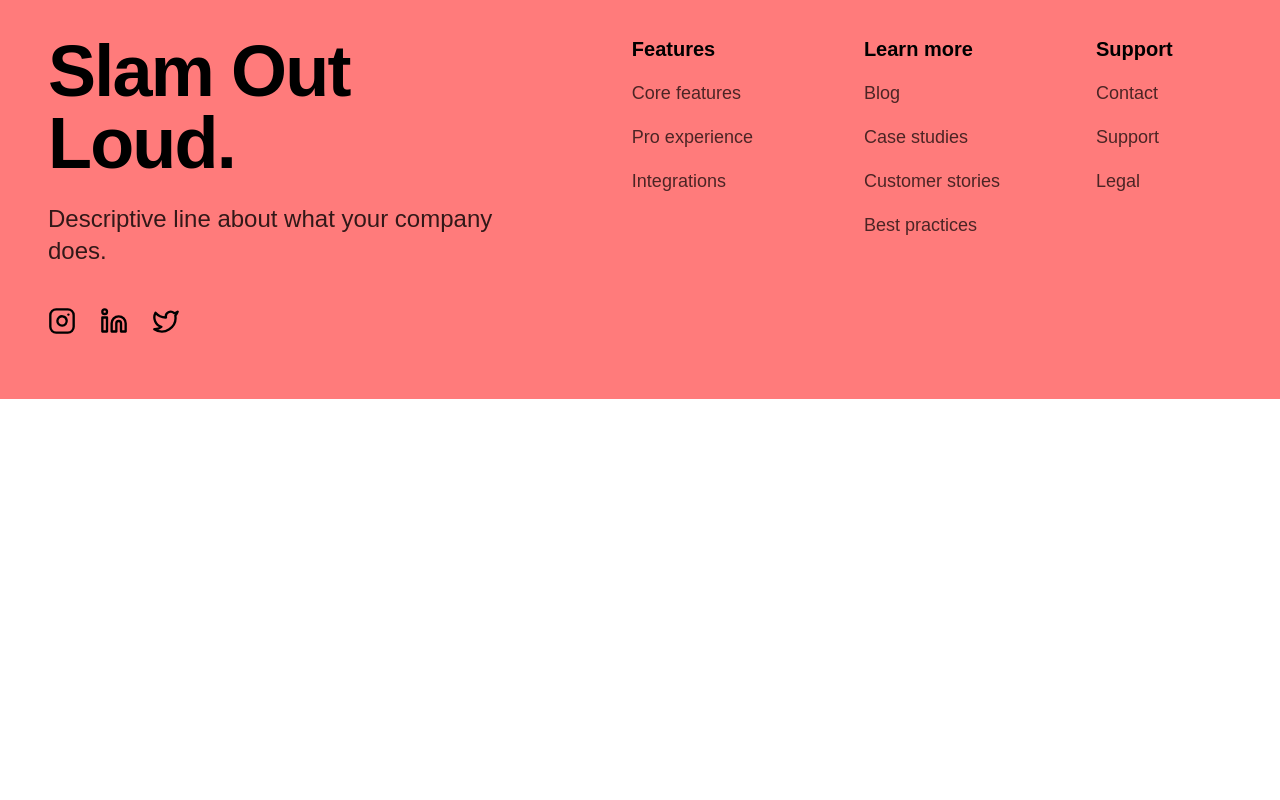
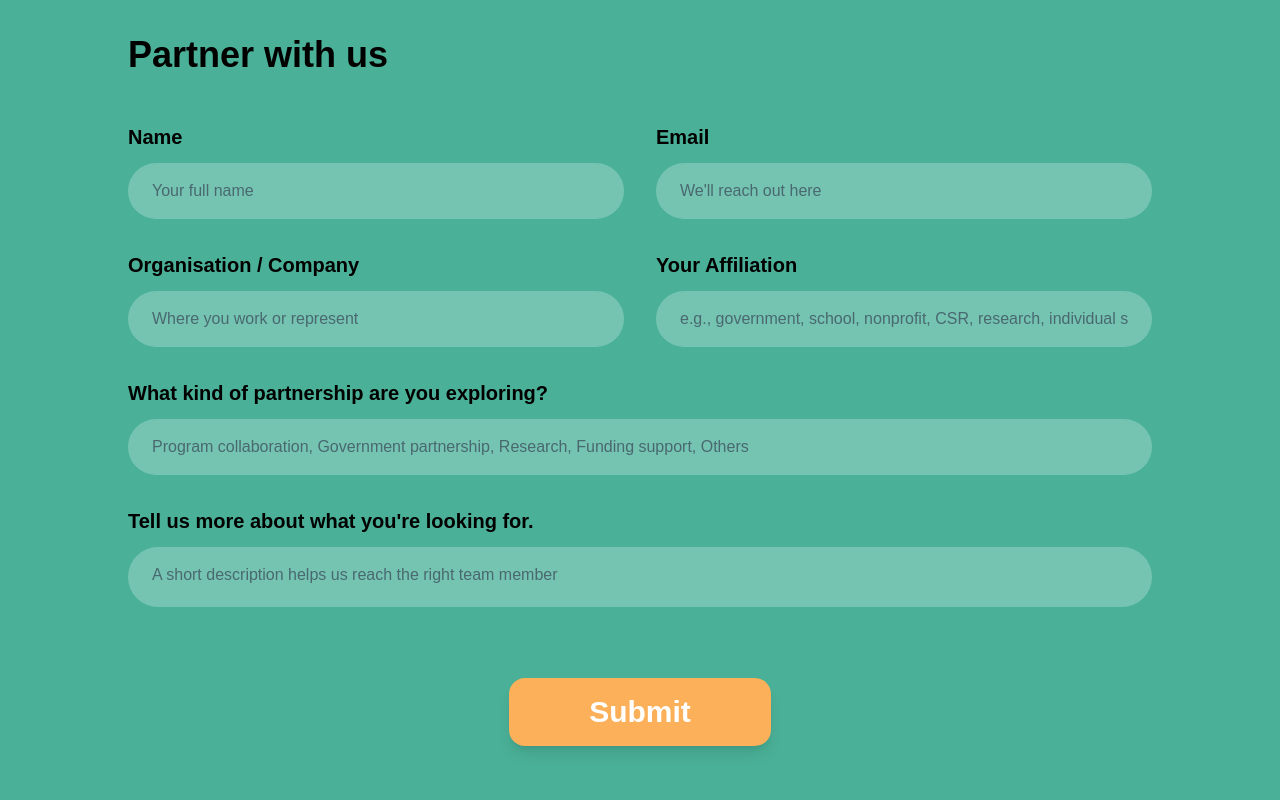
Before and after one commit to mokshchadha/slamoutloud, a Next.js app: page /about-us in a window 1280 px wide. Shown: the part 3060-3860 px from the top of the page. Before the commit the page ends 3459 px from the top, so only its background shows below. Built offline with nearby package versions, Linux system fonts and the light colour scheme.

Commit message:
about us: partner form and submission nodemailer api added

```diff
--- a/src/app/about-us/page.tsx
+++ b/src/app/about-us/page.tsx
@@ -2,6 +2,7 @@ import Hero from "../components/about/Hero";
 import WhyExist from "../components/about/WhyExist";
 import CoreTeam from "../components/about/CoreTeam";
 import Partners from "../components/about/Partners";
+import PartnerForm from "../components/about/PartnerForm";
 import Footer from "../components/Footer";
 import Newsletter from "../components/homepage/Newsletter";
 
@@ -12,6 +13,7 @@ export default function AboutUs() {
       <WhyExist />
       <CoreTeam />
       <Partners />
+      <PartnerForm />
       <Footer />
     </main>
   );
--- /dev/null
+++ b/src/app/api/partner-form/route.ts
@@ -0,0 +1,59 @@
+import { NextResponse } from "next/server";
+import nodemailer from "nodemailer";
+
+export async function POST(req: Request) {
+  try {
+    const body = await req.json();
+    const { name, email, org, affiliation, type, more } = body;
+
+    // Create a transporter using environment variables
+    const transporter = nodemailer.createTransport({
+      service: "gmail",
+      auth: {
+        user: process.env.GOOGLE_MAIL,
+        pass: process.env.MAIL_PASSWORD,
+      },
+    });
+
+    // Email content
+    const mailOptions = {
+      from: process.env.GOOGLE_MAIL,
+      to: "chadhamoksh@gmail.com",
+      subject: `New Partner Form Submission from ${name}`,
+      text: `
+        New Partner Form Submission:
+
+        Name: ${name}
+        Email: ${email}
+        Organisation / Company: ${org}
+        Your Affiliation: ${affiliation}
+        What kind of partnership are you exploring?: ${type}
+
+        Tell us more details:
+        ${more}
+      `,
+      html: `
+        <h2>New Partner Form Submission</h2>
+        <p><strong>Name:</strong> ${name}</p>
+        <p><strong>Email:</strong> ${email}</p>
+        <p><strong>Organisation / Company:</strong> ${org}</p>
+        <p><strong>Your Affiliation:</strong> ${affiliation}</p>
+        <p><strong>What kind of partnership are you exploring?:</strong> ${type}</p>
+        <br/>
+        <p><strong>Tell us more details:</strong></p>
+        <p>${more.replace(/\n/g, "<br/>")}</p>
+      `,
+    };
+
+    // Send email
+    await transporter.sendMail(mailOptions);
+
+    return NextResponse.json({ message: "Email sent successfully" }, { status: 200 });
+  } catch (error) {
+    console.error("Error sending email:", error);
+    return NextResponse.json(
+      { message: "Failed to send email", error: error instanceof Error ? error.message : "Unknown error" },
+      { status: 500 }
+    );
+  }
+}
--- a/src/app/components/about/PartnerForm.tsx
+++ b/src/app/components/about/PartnerForm.tsx
@@ -0,0 +1,212 @@
+"use client";
+
+import React, { useState } from "react";
+
+export default function PartnerForm() {
+  const [formData, setFormData] = useState({
+    name: "",
+    email: "",
+    org: "",
+    affiliation: "",
+    type: "",
+    more: "",
+  });
+
+  const [status, setStatus] = useState<"idle" | "loading" | "success" | "error">("idle");
+  const [errorMessage, setErrorMessage] = useState("");
+
+  const handleChange = (e: React.ChangeEvent<HTMLInputElement | HTMLTextAreaElement>) => {
+    const { id, value } = e.target;
+    setFormData((prev) => ({ ...prev, [id]: value }));
+  };
+
+  const handleSubmit = async (e: React.FormEvent) => {
+    e.preventDefault();
+    setStatus("loading");
+    setErrorMessage("");
+
+    try {
+      const response = await fetch("/api/partner-form", {
+        method: "POST",
+        headers: {
+          "Content-Type": "application/json",
+        },
+        body: JSON.stringify(formData),
+      });
+
+      if (response.ok) {
+        setStatus("success");
+        setFormData({
+          name: "",
+          email: "",
+          org: "",
+          affiliation: "",
+          type: "",
+          more: "",
+        });
+      } else {
+        const errorData = await response.json();
+        throw new Error(errorData.message || "Failed to submit form");
+      }
+    } catch (error) {
+      console.error("Submission error:", error);
+      setStatus("error");
+      setErrorMessage(error instanceof Error ? error.message : "Something went wrong. Please try again later.");
+    }
+  };
+
+  if (status === "success") {
+    return (
+      <section className="bg-[#4AB097] py-16 px-6 md:px-16 lg:px-24 text-center">
+        <div className="max-w-3xl mx-auto bg-white/10 p-12 rounded-3xl backdrop-blur-sm">
+          <h2 className="text-4xl font-bold mb-6 text-black">Thank you!</h2>
+          <p className="text-2xl text-black/80 mb-8">
+            Your message has been sent successfully. We'll get back to you soon.
+          </p>
+          <button
+            onClick={() => setStatus("idle")}
+            className="bg-[#FBB059] text-white text-xl font-bold py-3 px-10 rounded-xl hover:bg-[#fa9d2e] transition-all"
+          >
+            Send another message
+          </button>
+        </div>
+      </section>
+    );
+  }
+
+  return (
+    <section className="bg-[#4AB097] py-16 px-6 md:px-16 lg:px-24">
+      <div className="max-w-5xl mx-auto">
+        <h2 className="text-3xl md:text-4xl font-bold mb-12 text-black">
+          Partner with us
+        </h2>
+
+        <form onSubmit={handleSubmit} className="space-y-8">
+          <div className="grid grid-cols-1 md:grid-cols-2 gap-8">
+            {/* Name */}
+            <div className="space-y-3">
+              <label htmlFor="name" className="block text-xl font-bold text-black">
+                Name
+              </label>
+              <input
+                type="text"
+                id="name"
+                required
+                value={formData.name}
+                onChange={handleChange}
+                placeholder="Your full name"
+                className="w-full bg-[#75C4B2] border-none rounded-full py-4 px-6 text-black placeholder-gray-700/70 focus:outline-none focus:ring-2 focus:ring-white/50 transition-all"
+              />
+            </div>
+
+            {/* Email */}
+            <div className="space-y-3">
+              <label htmlFor="email" className="block text-xl font-bold text-black">
+                Email
+              </label>
+              <input
+                type="email"
+                id="email"
+                required
+                value={formData.email}
+                onChange={handleChange}
+                placeholder="We'll reach out here"
+                className="w-full bg-[#75C4B2] border-none rounded-full py-4 px-6 text-black placeholder-gray-700/70 focus:outline-none focus:ring-2 focus:ring-white/50 transition-all"
+              />
+            </div>
+
+            {/* Organisation / Company */}
+            <div className="space-y-3">
+              <label htmlFor="org" className="block text-xl font-bold text-black">
+                Organisation / Company
+              </label>
+              <input
+                type="text"
+                id="org"
+                required
+                value={formData.org}
+                onChange={handleChange}
+                placeholder="Where you work or represent"
+                className="w-full bg-[#75C4B2] border-none rounded-full py-4 px-6 text-black placeholder-gray-700/70 focus:outline-none focus:ring-2 focus:ring-white/50 transition-all"
+              />
+            </div>
+
+            {/* Your Affiliation */}
+            <div className="space-y-3">
+              <label htmlFor="affiliation" className="block text-xl font-bold text-black">
+                Your Affiliation
+              </label>
+              <input
+                type="text"
+                id="affiliation"
+                required
+                value={formData.affiliation}
+                onChange={handleChange}
+                placeholder="e.g., government, school, nonprofit, CSR, research, individual support"
+                className="w-full bg-[#75C4B2] border-none rounded-full py-4 px-6 text-black placeholder-gray-700/70 focus:outline-none focus:ring-2 focus:ring-white/50 transition-all"
+              />
+            </div>
+          </div>
+
+          {/* Partnership Type */}
+          <div className="space-y-3">
+            <label htmlFor="type" className="block text-xl font-bold text-black">
+              What kind of partnership are you exploring?
+            </label>
+            <input
+              type="text"
+              id="type"
+              required
+              value={formData.type}
+              onChange={handleChange}
+              placeholder="Program collaboration, Government partnership, Research, Funding support, Others"
+              className="w-full bg-[#75C4B2] border-none rounded-full py-4 px-6 text-black placeholder-gray-700/70 focus:outline-none focus:ring-2 focus:ring-white/50 transition-all"
+            />
+          </div>
+
+          {/* Tell us more */}
+          <div className="space-y-3">
+            <label htmlFor="more" className="block text-xl font-bold text-black">
+              Tell us more about what you're looking for.
+            </label>
+            <textarea
+              id="more"
+              rows={1}
+              required
+              value={formData.more}
+              onChange={handleChange}
+              placeholder="A short description helps us reach the right team member"
+              className="w-full bg-[#75C4B2] border-none rounded-full py-4 px-6 text-black placeholder-gray-700/70 focus:outline-none focus:ring-2 focus:ring-white/50 transition-all resize-none min-h-[60px]"
+            />
+          </div>
+
+          {status === "error" && (
+            <div className="text-red-900 font-bold text-center bg-red-100/50 py-3 rounded-xl border border-red-200">
+              {errorMessage}
+            </div>
+          )}
+
+          {/* Submit Button */}
+          <div className="flex justify-center pt-8">
+            <button
+              type="submit"
+              disabled={status === "loading"}
+              className={`${
+                status === "loading" ? "opacity-70 cursor-not-allowed" : "hover:bg-[#fa9d2e] transform hover:scale-105 active:scale-95 shadow-lg"
+              } bg-[#FBB059] text-white text-3xl font-bold py-4 px-20 rounded-2xl transition-all flex items-center gap-4`}
+            >
+              {status === "loading" ? (
+                <>
+                  <span className="animate-spin h-6 w-6 border-4 border-white border-t-transparent rounded-full"></span>
+                  Submitting...
+                </>
+              ) : (
+                "Submit"
+              )}
+            </button>
+          </div>
+        </form>
+      </div>
+    </section>
+  );
+}
```
